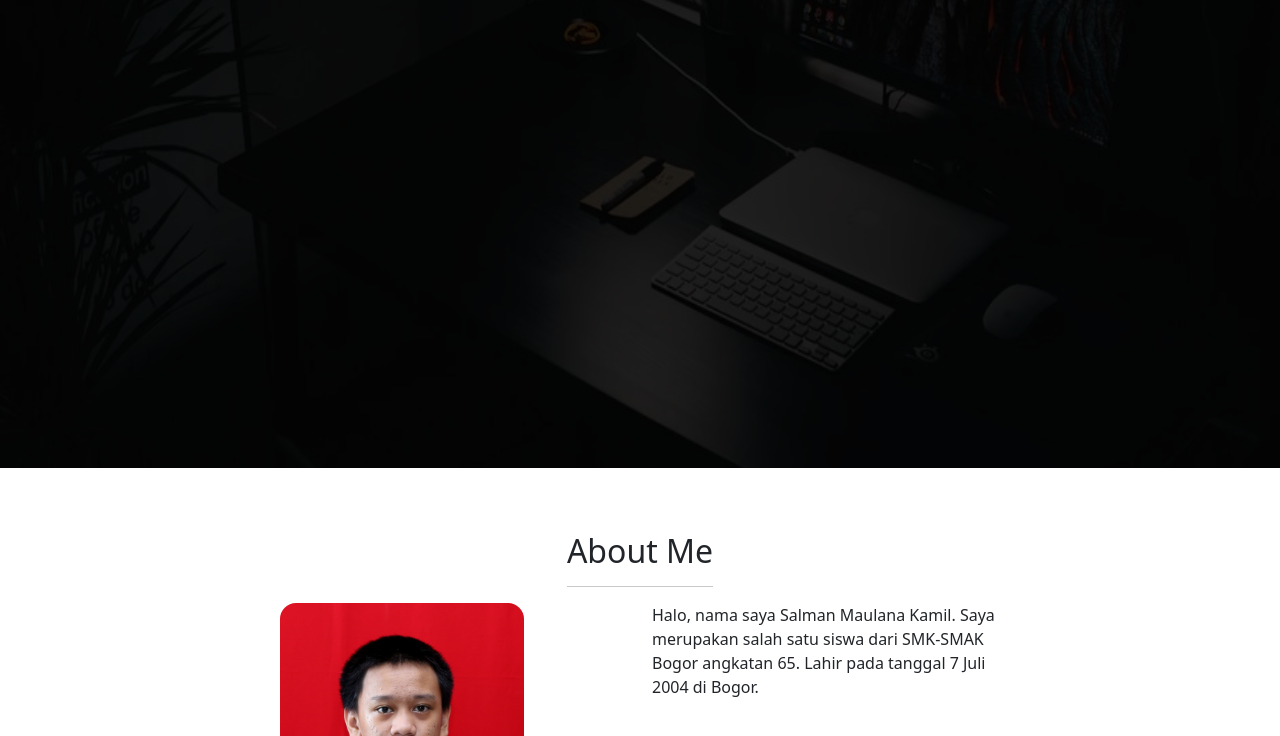
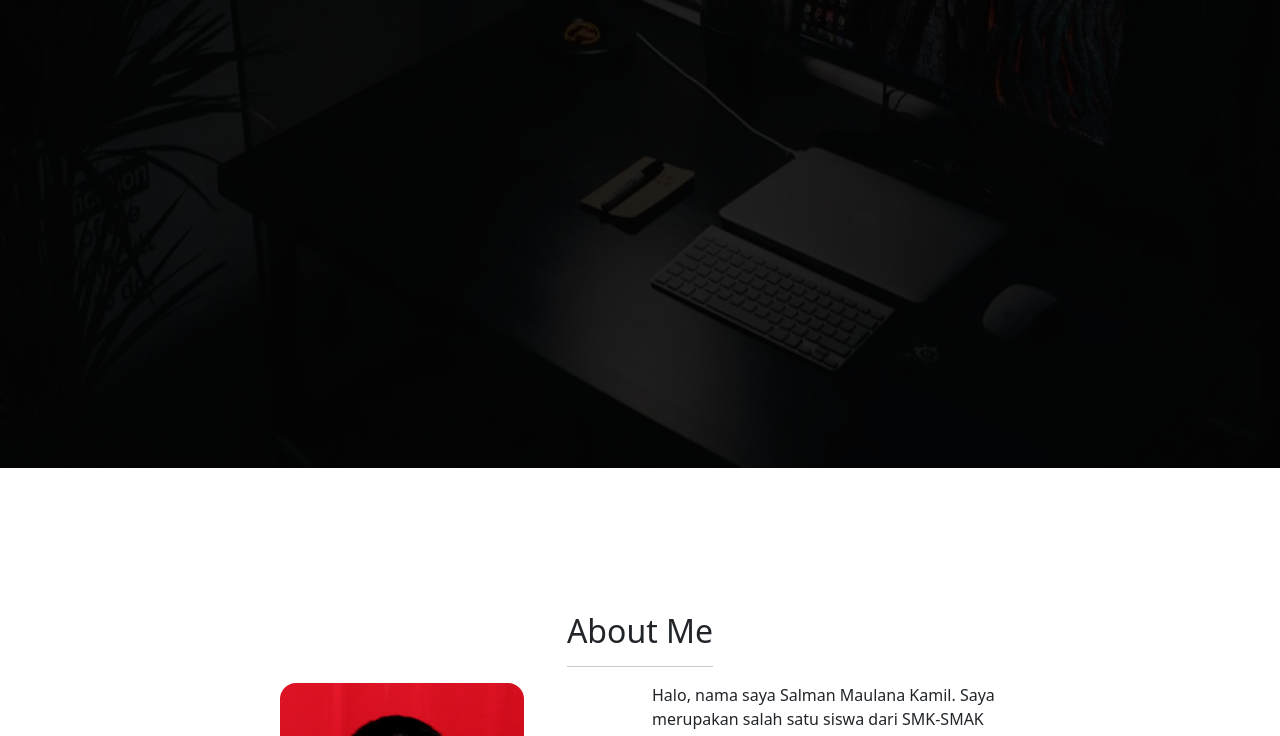
Before and after one commit to mlnaslmn/mlnaslmn.github.io, a plain HTML site: page index.html in a window 1280 px wide. Shown: the part 444-1180 px from the top of the page. Drawn offline with nearby package versions, Linux system fonts and the light colour scheme.

Commit message:
Update style.css

```diff
--- a/style.css
+++ b/style.css
@@ -31,7 +31,7 @@
   color: black;
 }
 
-section> *not:(#galery) {
+section:not(#galery) {
   padding-top: 5rem;
 }
 
```
